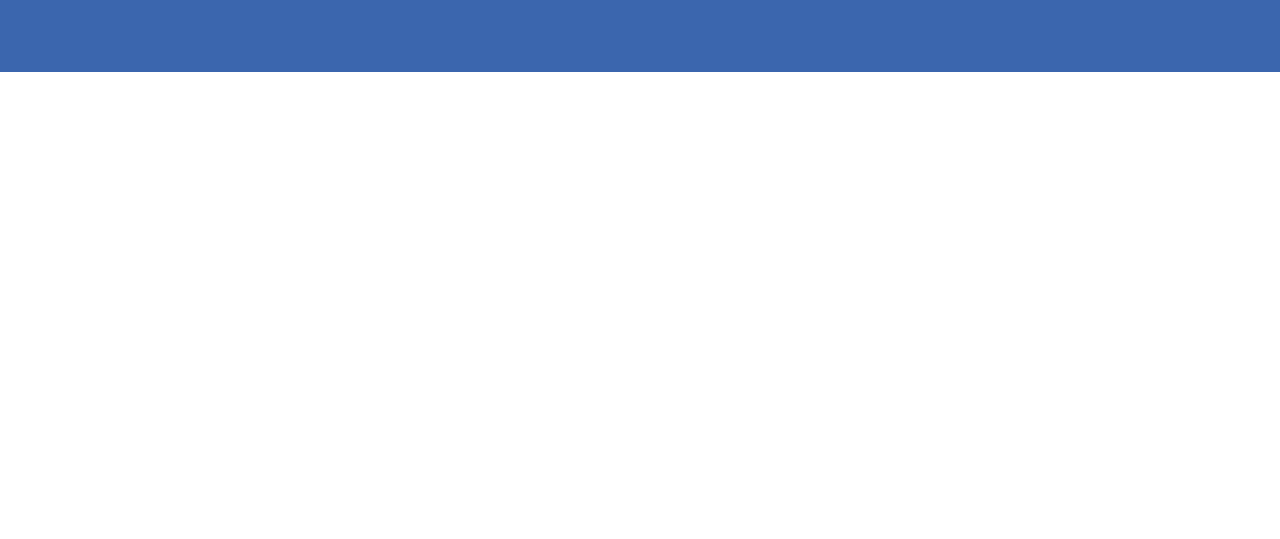
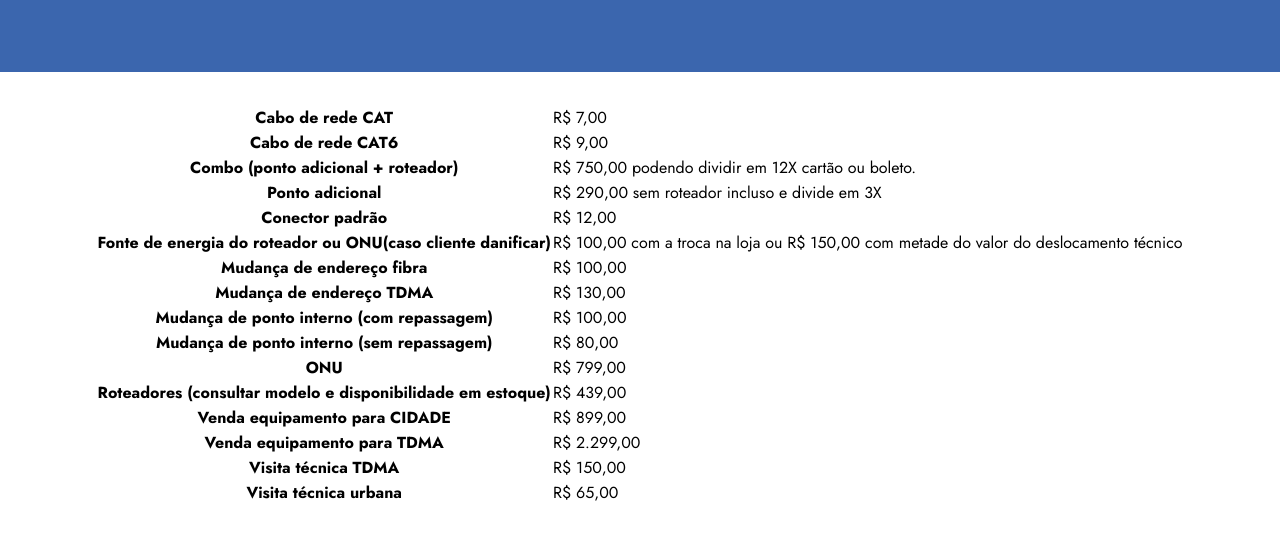
Before and after one commit to leonarrdodev/suporte-fiber-tech, a plain HTML site: page pages/servicos.html in a window 1280 px wide. Shown: the part 223-762 px from the top of the page. Drawn offline with Linux system fonts and the light colour scheme.

Commit message:
criação de tabela de valores

```diff
--- a/assets/sass/_style.scss
+++ b/assets/sass/_style.scss
@@ -7,6 +7,8 @@
 
 @import "./variables/_colors.scss";
 @import "./partials/_header.scss";
+@import "./partials/home/main";
+@import "./partials/servicos/_servicos.scss";
 
 body{
     width: 100%;
--- /dev/null
+++ b/assets/sass/partials/home/_main.scss
@@ -0,0 +1,22 @@
+main{
+    width: 100%;
+}
+.main-content{
+    display: flex;
+    flex-direction: column;
+    align-items: center;
+    justify-content: center;
+    padding: 48px 90px;
+    margin: 0 auto;
+    width: 100%;
+    h2{
+        color: $text-color-black;
+        font-size: 64px;
+    }
+    p{
+        font-size: 18px;
+        color: $text-color-black;
+        text-align: justify;
+        margin-top: 20px;
+    }
+}
--- /dev/null
+++ b/assets/sass/partials/servicos/_servicos.scss
@@ -0,0 +1,6 @@
+.values-table-container{
+    margin-top: 32px;
+    display: flex;
+    justify-content: center;
+    align-items: center;
+}
--- a/assets/sass/variables/_colors.scss
+++ b/assets/sass/variables/_colors.scss
@@ -1,3 +1,4 @@
 $primary-color: #3b66ae;
 $secodary-color: #6da2ff;
 $text-color-white: #eeecec;
+$text-color-black: #0e0c11;
--- a/pages/servicos.html
+++ b/pages/servicos.html
@@ -8,7 +8,7 @@
     <link rel="preconnect" href="https://fonts.googleapis.com">
     <link rel="preconnect" href="https://fonts.gstatic.com" crossorigin>
     <link href="https://fonts.googleapis.com/css2?family=Jost:ital,wght@0,100..900;1,100..900&display=swap" rel="stylesheet">
-
+    <link rel="shortcut icon" href="../assets/img/favicon-16x16.png" type="image/x-icon">
 </head>
 <body>
     <header class="header-content">
@@ -30,7 +30,75 @@
         <div class="hero">
             <h2>Serviços e valores</h2>
         </div>
-
+        <div class="values-table-container">
+            <table>
+                <tbody>
+                  <tr>
+                    <th>Cabo de rede CAT</th>
+                    <td>R$ 7,00</td>
+                  </tr>
+                  <tr>
+                    <th>Cabo de rede CAT6</th>
+                    <td>R$ 9,00</td>
+                  </tr>
+                  <tr>
+                    <th>Combo (ponto adicional + roteador)</th>
+                    <td>R$ 750,00 podendo dividir em 12X cartão ou boleto.</td>
+                  </tr>
+                  <tr>
+                    <th>Ponto adicional</th>
+                    <td>R$ 290,00 sem roteador incluso e divide em 3X</td>
+                  </tr>
+                  <tr>
+                    <th>Conector padrão</th>
+                    <td>R$ 12,00</td>
+                  </tr>
+                  <tr>
+                    <th>Fonte de energia do roteador ou ONU(caso cliente danificar)</th>
+                    <td>R$ 100,00 com a troca na loja ou R$ 150,00 com metade do  valor do deslocamento técnico</td>
+                  </tr>
+                  <tr>
+                    <th>Mudança de endereço fibra</th>
+                    <td>R$ 100,00</td>
+                  </tr>
+                  <tr>
+                    <th>Mudança de endereço TDMA</th>
+                    <td>R$ 130,00</td>
+                  </tr>
+                  <tr>
+                    <th>Mudança de ponto interno (com repassagem)</th>
+                    <td>R$ 100,00</td>
+                  </tr>
+                  <tr>
+                    <th>Mudança de ponto interno (sem repassagem)</th>
+                    <td>R$ 80,00</td>
+                  </tr>
+                  <tr>
+                    <th>ONU</th>
+                    <td>R$ 799,00</td>
+                  </tr>
+                  <tr>
+                    <th>Roteadores (consultar modelo e disponibilidade em estoque)</th>
+                    <td>R$ 439,00</td>
+                  </tr>
+                  <tr>
+                    <th>Venda equipamento para CIDADE</th>
+                    <td>R$ 899,00</td>
+                  </tr>
+                  <tr>
+                    <th>Venda equipamento para TDMA</th>
+                    <td>R$ 2.299,00</td>
+                  </tr>
+                  <tr>
+                    <th>Visita técnica TDMA</th>
+                    <td>R$ 150,00</td>
+                  </tr>
+                  <tr>
+                    <th>Visita técnica urbana</th>
+                    <td>R$ 65,00</td>
+                  </tr>
+              </table>
+        </div>
     </main>
 </body>
 </html>
```
Also changed, not shown: index.html (+10 -0 lines), pages/acessos.html (+1 -1 lines), pages/ativacao.html (+1 -1 lines), pages/ramais.html (+1 -1 lines), pages/servidores.html (+1 -1 lines), assets/css/style.css, assets/img/favicon-16x16.png (added), 1 other file.
